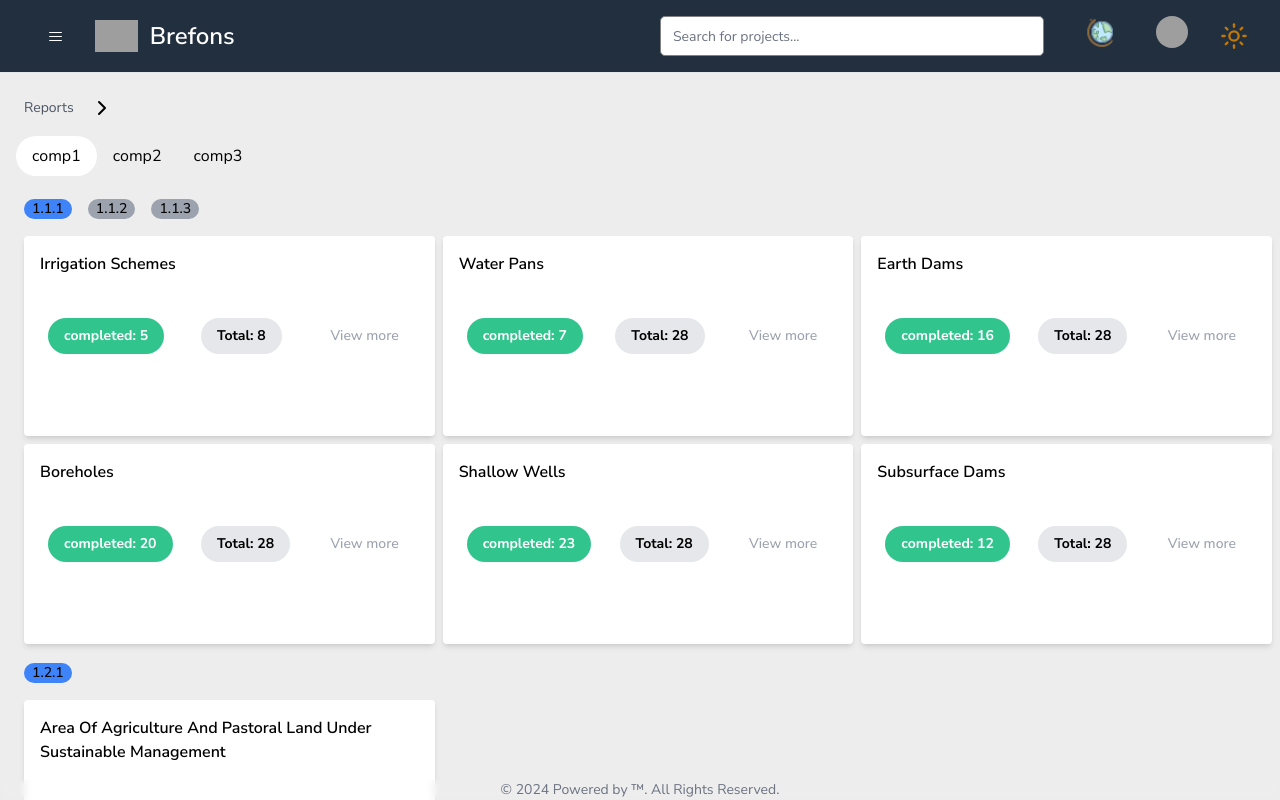
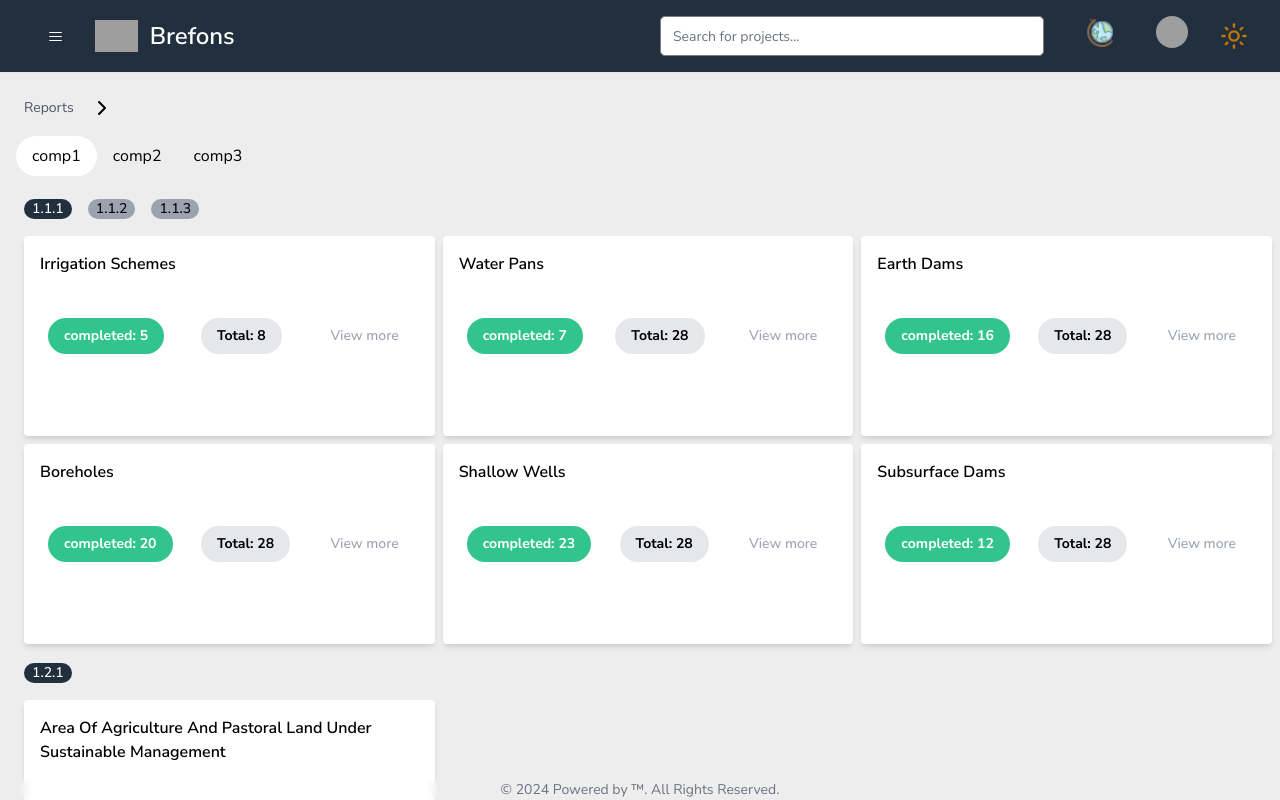
Before and after one commit to GidyMane/Brefons-2.1, a Next.js app in the folder brefons/: page /reports in a window 1280 px wide. Shown: the top 800 px of the page. Built offline with nearby package versions, Linux system fonts and the light colour scheme; grey boxes are pictures that could not be loaded.

Commit message:
Update tab trigger background and text color in ComponentOne, ComponentTwo, and ComponentThree
Changes the background color of the active tab trigger to #222F3F and sets the text color to white in ComponentOne, ComponentTwo, and ComponentThree.

```diff
--- a/brefons/components/DashBoard/ComponentOne.tsx
+++ b/brefons/components/DashBoard/ComponentOne.tsx
@@ -156,7 +156,7 @@ const ComponentOne = () => {
                                     <TabsTrigger
                                         key={index}
                                         value={item.title}
-                                        className={`bg-gray-400 px-2 gap-2 mx-2 rounded-full ${activeTabs[columnIndex] === item.title ? 'bg-blue-500' : ''}`}
+                                        className={`bg-gray-400 px-2 gap-2 mx-2 rounded-full ${activeTabs[columnIndex] === item.title ? 'bg-[#222F3F] text-white' : ''}`}
                                         onClick={() => handleTabChange(columnIndex, item.title)}
                                     >
                                         {item.title}
--- a/brefons/components/DashBoard/ComponentThree.tsx
+++ b/brefons/components/DashBoard/ComponentThree.tsx
@@ -87,7 +87,7 @@ const ComponentThree = () => {
                                     <TabsTrigger
                                         key={index}
                                         value={item.title}
-                                        className={`bg-gray-400 px-2 gap-2 mx-2 rounded-full ${activeTabs[columnIndex] === item.title ? 'bg-blue-500' : ''}`}
+                                        className={`bg-gray-400  px-2 gap-2 mx-2 rounded-full ${activeTabs[columnIndex] === item.title ? 'bg-[#222F3F] text-white' : ''}`}
                                         onClick={() => handleTabChange(columnIndex, item.title)}
                                     >
                                         {item.title}
--- a/brefons/components/DashBoard/ComponentTwo.tsx
+++ b/brefons/components/DashBoard/ComponentTwo.tsx
@@ -90,7 +90,7 @@ const ComponentTwo = () => {
                                 <TabsTrigger
                                     key={index}
                                     value={item.title}
-                                    className={`bg-gray-400 px-2 gap-2 mx-2 rounded-full ${activeTabs[columnIndex] === item.title ? 'bg-blue-500' : ''}`}
+                                    className={`bg-gray-400 px-2 gap-2 mx-2 rounded-full ${activeTabs[columnIndex] === item.title ? 'bg-[#222F3F] text-white' : ''}`}
                                     onClick={() => handleTabChange(columnIndex, item.title)}
                                 >
                                     {item.title}
```
